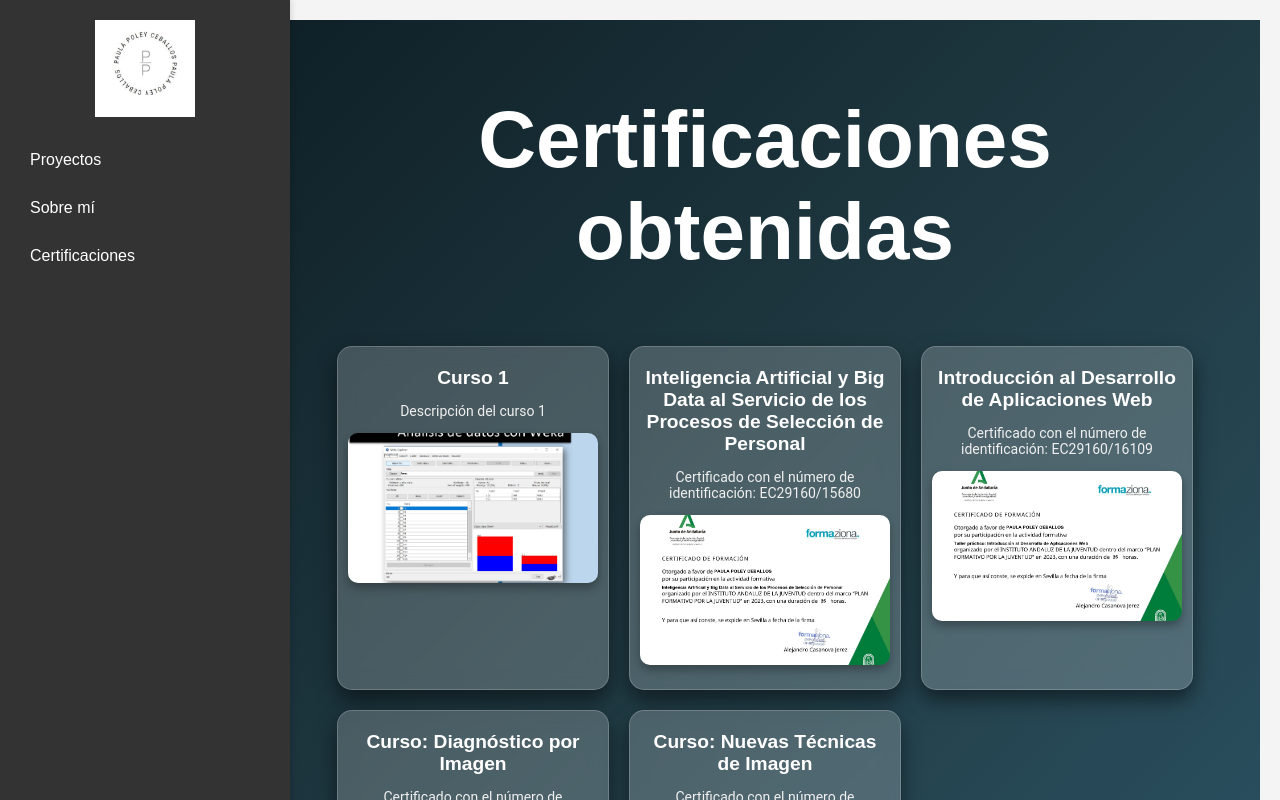
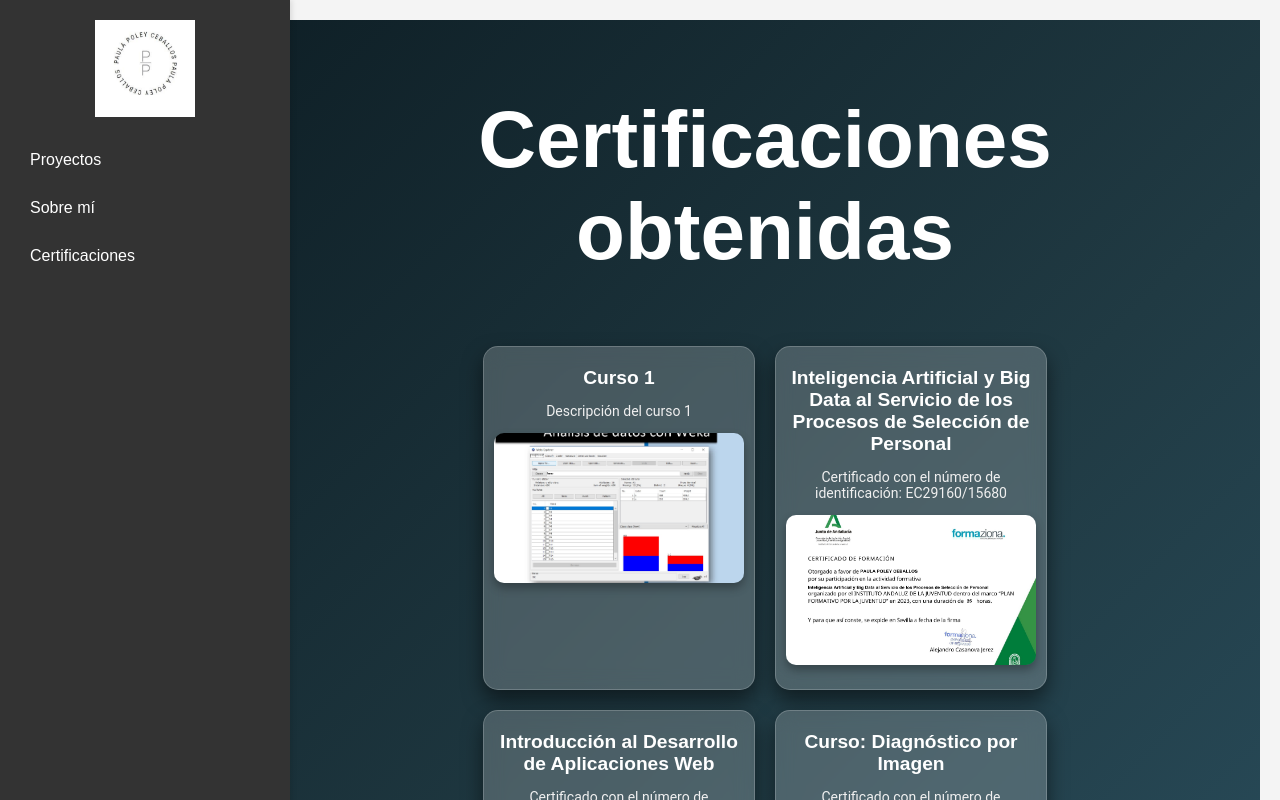
Before and after one commit to paulapoley/portfoliopaulapoley, a React (Create React App) app: page /certificaciones in a window 1280 px wide. Shown: the top 800 px of the page. Built offline with nearby package versions, Linux system fonts and the light colour scheme.

Commit message:
Update Certificaciones.css

```diff
--- a/src/pages/Certificaciones.css
+++ b/src/pages/Certificaciones.css
@@ -20,7 +20,7 @@
 
 .certifications-grid {
   display: grid;
-  grid-template-columns: repeat(3, 1fr); /* Crea 3 columnas de igual ancho */
+  grid-template-columns: repeat(2, 1fr);
   gap: 20px; /* Espacio entre las tarjetas */
   justify-items: center; /* Centra las tarjetas dentro de las columnas */
 }
```
